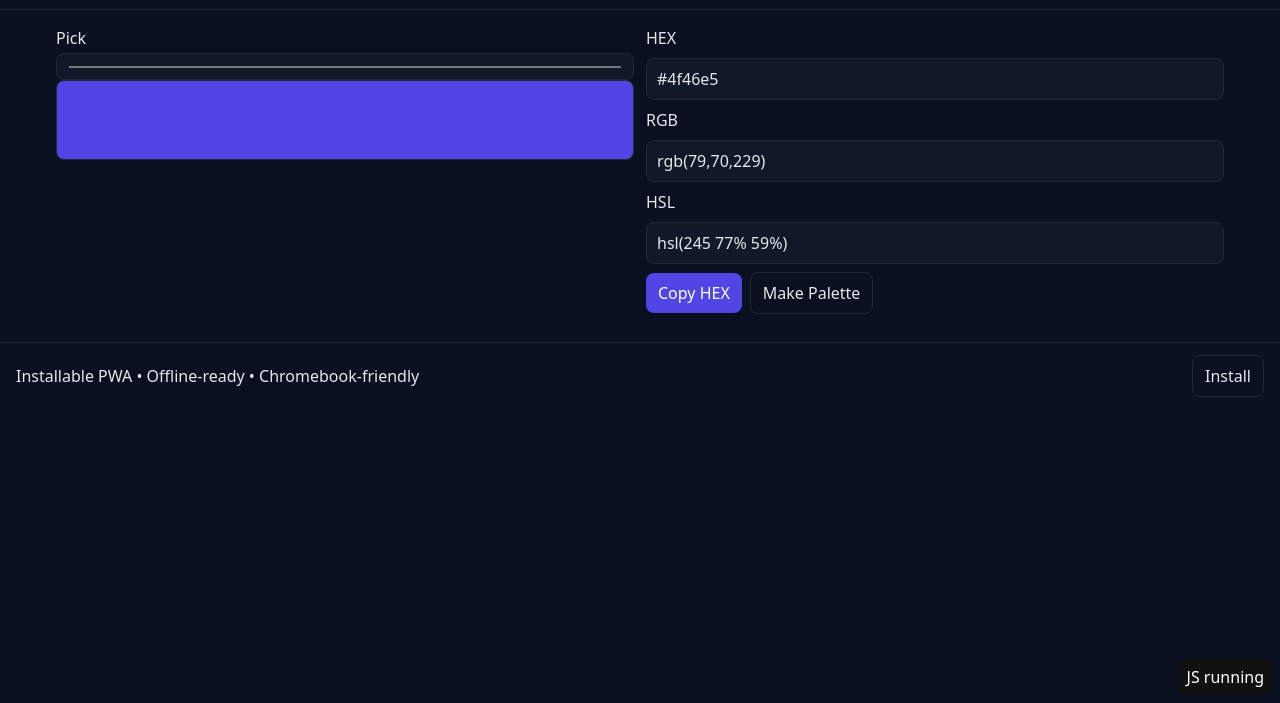
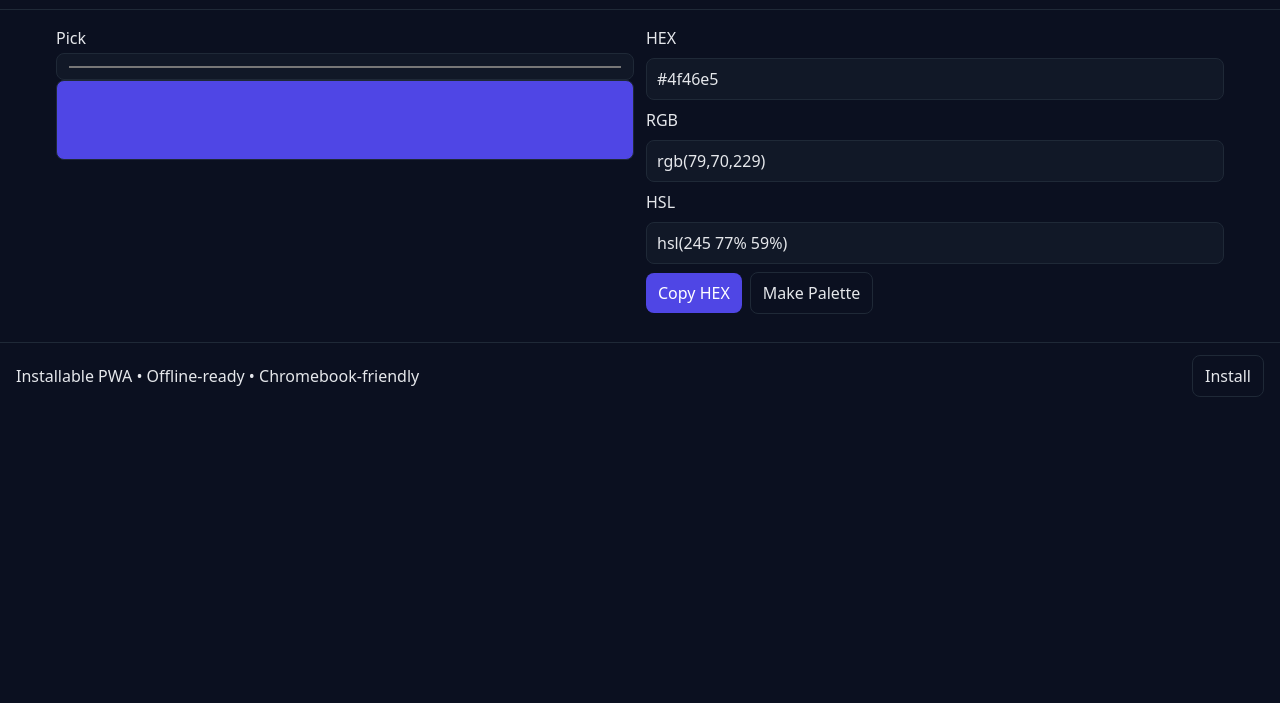
Before and after one commit to Heathen-Volholl/Web-Dev-Toolkit, a plain HTML site: page index.html in a window 1280 px wide. Shown: the part 97-800 px from the top of the page. Drawn offline with Linux system fonts and the light colour scheme.

Commit message:
Update index.html

```diff
--- a/index.html
+++ b/index.html
@@ -305,12 +305,5 @@
   </footer>
 
 <script src="js/app.js?v=2" type="module"></script>
-  <script>
-  console.log('Inline test script executed');
-  document.querySelector('.tab')?.classList.add('inline-js-ok');
-  document.body.insertAdjacentHTML('beforeend',
-    '<div style="position:fixed;right:8px;bottom:8px;padding:6px 8px;background:#111;color:#fff;border-radius:6px;z-index:9999">JS running</div>');
-</script>
-
 </body>
 </html>
```
